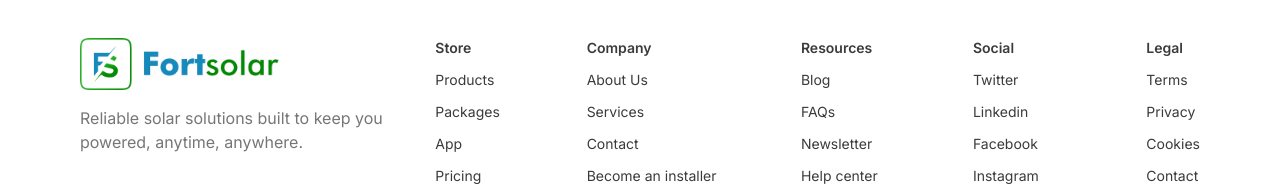
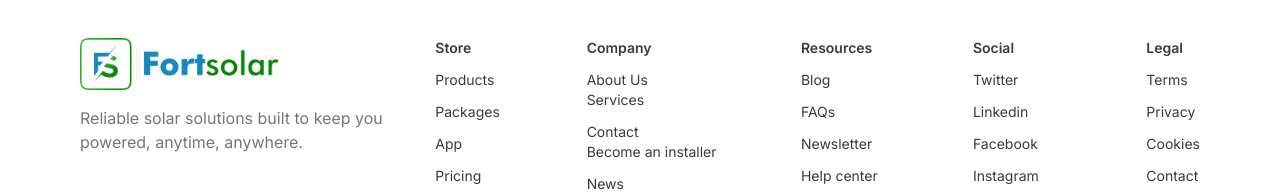
Before and after one commit to fort-solar/staging-landing-clone, a Next.js app: page /about in a window 1280 px wide. Shown: the part 6099-6291 px from the top of the page. Built offline with nearby package versions, Linux system fonts and the light colour scheme.

Commit message:
footer links

```diff
--- a/components/features/global/Footer.tsx
+++ b/components/features/global/Footer.tsx
@@ -4,6 +4,7 @@ import { LinkedinIcon } from '../icons/LinkedinIcon'
 import { TwitterIcon } from '../icons/TwitterIcon'
 import Image from 'next/image'
 import { logo_footer } from '../images'
+import Link from 'next/link'
 
 const Footer = () => {
   return (
@@ -28,9 +29,15 @@ const Footer = () => {
           <div className="flex justify-start lg:justify-end">
             <div className='space-y-3'>
               <p className='text-sm text-[#3B3B3B] font-semibold'>Company</p>
-              <p className='text-sm text-[#3B3B3B] hover:underline cursor-pointer'>About Us</p>
+              <Link href="/about">
+               <p className='text-sm text-[#3B3B3B] hover:underline cursor-pointer'>About Us</p>
+              </Link>
+
               <p className='text-sm text-[#3B3B3B] hover:underline cursor-pointer'>Services</p>
+              <Link href="/contact">
               <p className='text-sm text-[#3B3B3B] hover:underline cursor-pointer'>Contact</p>
+              </Link>
+
               <p className='text-sm text-[#3B3B3B] hover:underline cursor-pointer'>Become an installer</p>
               <p className='text-sm text-[#3B3B3B] hover:underline cursor-pointer'>News</p>
             </div>
--- a/components/features/global/Navbar.tsx
+++ b/components/features/global/Navbar.tsx
@@ -10,6 +10,7 @@ import { navItems, NotDesigned } from "../constants";
 import Link from "next/link";
 import { Search } from "lucide-react"
 import { Logo } from "../icons/Logo"
+
 
 
 
--- a/components/ui/contact/ContactForm.tsx
+++ b/components/ui/contact/ContactForm.tsx
@@ -3,6 +3,7 @@
 import React from 'react'
 import 'react-phone-number-input/style.css'
 // import PhoneInput from 'react-phone-number-input'
+import { Checkbox } from "@/components/ui/checkbox"
 
 const ContactForm = () => {
     // const [value, setValue] = React.useState<string | undefined>();
@@ -70,6 +71,9 @@ const ContactForm = () => {
                         placeholder=""
                     />
                 </div>
+                <div className='col-span-2 text-sm flex items-center gap-1'>
+                  <Checkbox />  You agree to our friendly <span className='underline cursor-pointer'>privacy policy.</span>
+                </div>
 
                 <button className="py-3 mt-4 rounded-2xl col-span-2   cursor-pointer text-white bg-[linear-gradient(94.62deg,#2CB22C_-8.83%,#058A05_110.95%)]  hover:opacity-90">
                     Send Message
--- a/components/ui/contact/ContactMap.tsx
+++ b/components/ui/contact/ContactMap.tsx
@@ -62,7 +62,7 @@ const ContactMap = () => {
       </Tabs>
 
 
-      <div className="overflow-hidden h-full rounded-2   border shadow-lg">
+      <div className="overflow-hidden h-full ">
         <GoogleMap
           mapContainerStyle={mapContainerStyle}
           zoom={14}
--- a/package.json
+++ b/package.json
@@ -10,6 +10,7 @@
   },
   "dependencies": {
     "@radix-ui/react-accordion": "^1.2.12",
+    "@radix-ui/react-checkbox": "^1.3.3",
     "@radix-ui/react-navigation-menu": "^1.2.14",
     "@radix-ui/react-slot": "^1.2.4",
     "@radix-ui/react-tabs": "^1.1.13",
```
Also changed, not shown: 1 other file (tests, documents, lock files or other folders).
